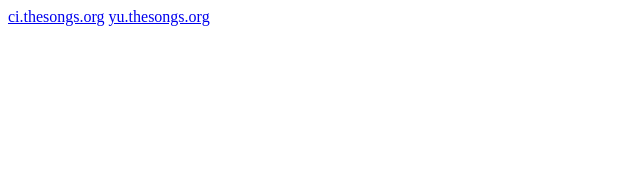
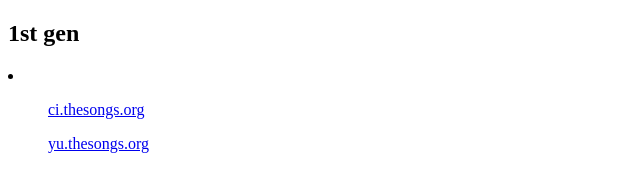
Before and after one commit to thesongs/thesongs.github.io, a plain HTML site: page index.html in a window 1280 px wide. Shown: the whole page, without its empty margins (0-640 px from the left). Drawn offline with Linux system fonts and the light colour scheme.

Commit message:
update index

```diff
--- a/index.html
+++ b/index.html
@@ -5,7 +5,14 @@
     <title>老宋家</title>
   </head>
   <body>
-    <a href="http://ci.thesongs.org">ci.thesongs.org</a>
-    <a href="http://yu.thesongs.org">yu.thesongs.org</a>
+    <h2>1st gen</h2>
+    <li>
+      <ol>
+        <a href="http://ci.thesongs.org">ci.thesongs.org</a>
+      </ol>
+      <ol>
+        <a href="http://yu.thesongs.org">yu.thesongs.org</a>
+      </ol>
+    </li>
   </body>
 </html>
```
